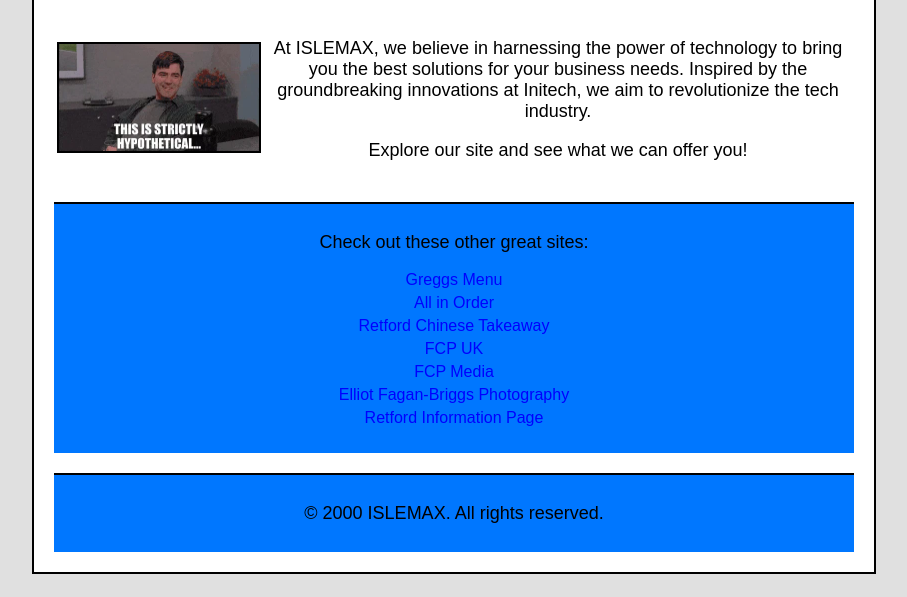
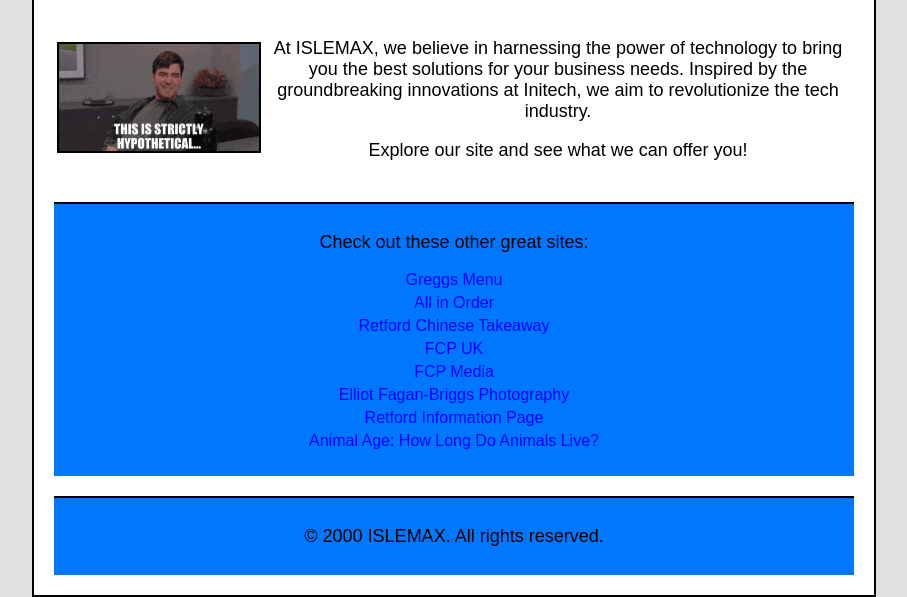
Before and after one commit to elljfb/islemax, a website: page index.html in a window 1280 px wide. Shown: the part 225-822 px from the top of the page, without its empty margins (186-1093 px from the left). Before the commit the page ends 800 px from the top, so only its background shows below. Drawn offline with Linux system fonts and the light colour scheme.

Commit message:
Update index.html

```diff
--- a/index.html
+++ b/index.html
@@ -36,6 +36,7 @@
                 <li><a href="https://fcpmedia.net">FCP Media</a></li>
                 <li><a href="https://elliot.photo">Elliot Fagan-Briggs Photography</a></li>
                 <li><a href="https://retford.info">Retford Information Page</a></li>
+                <li><a href="https://animalage.info">Animal Age: How Long Do Animals Live?</a></li>
             </ul>
         </div>
         <div class="footer">
```
